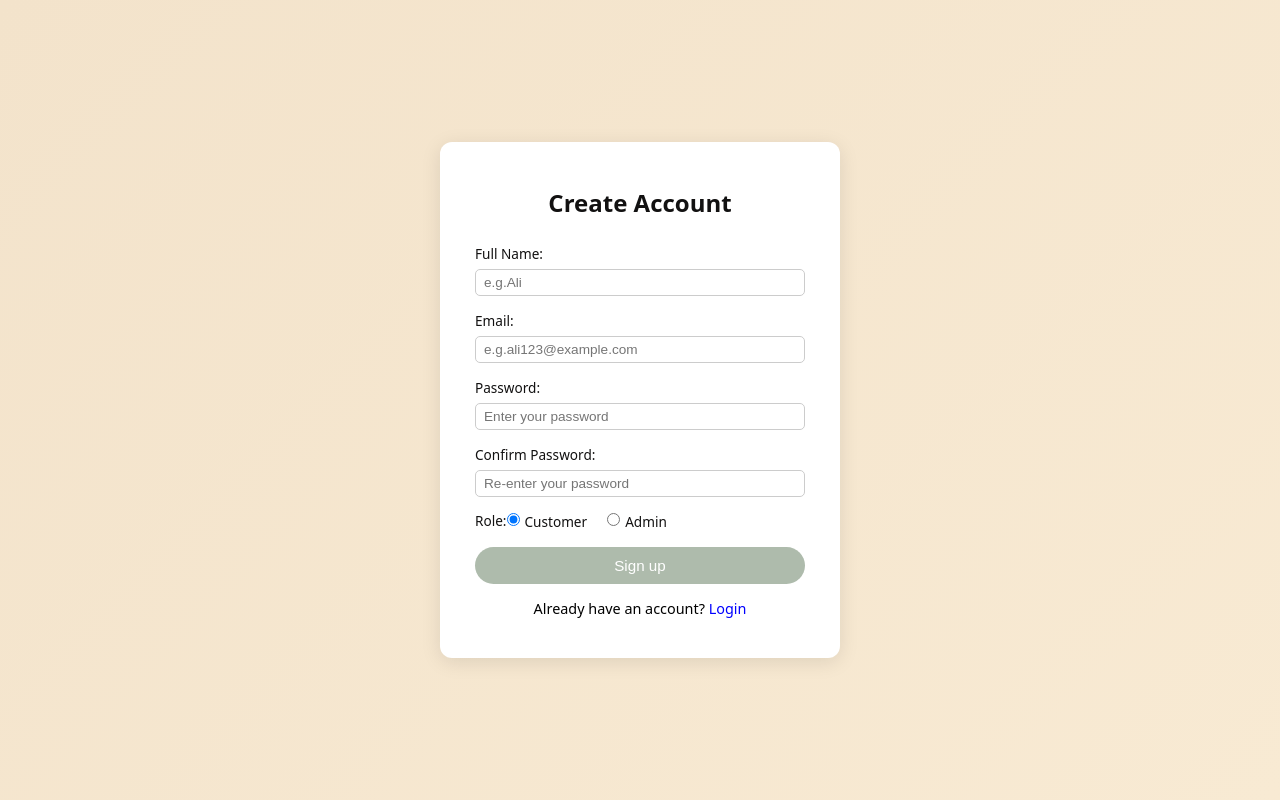
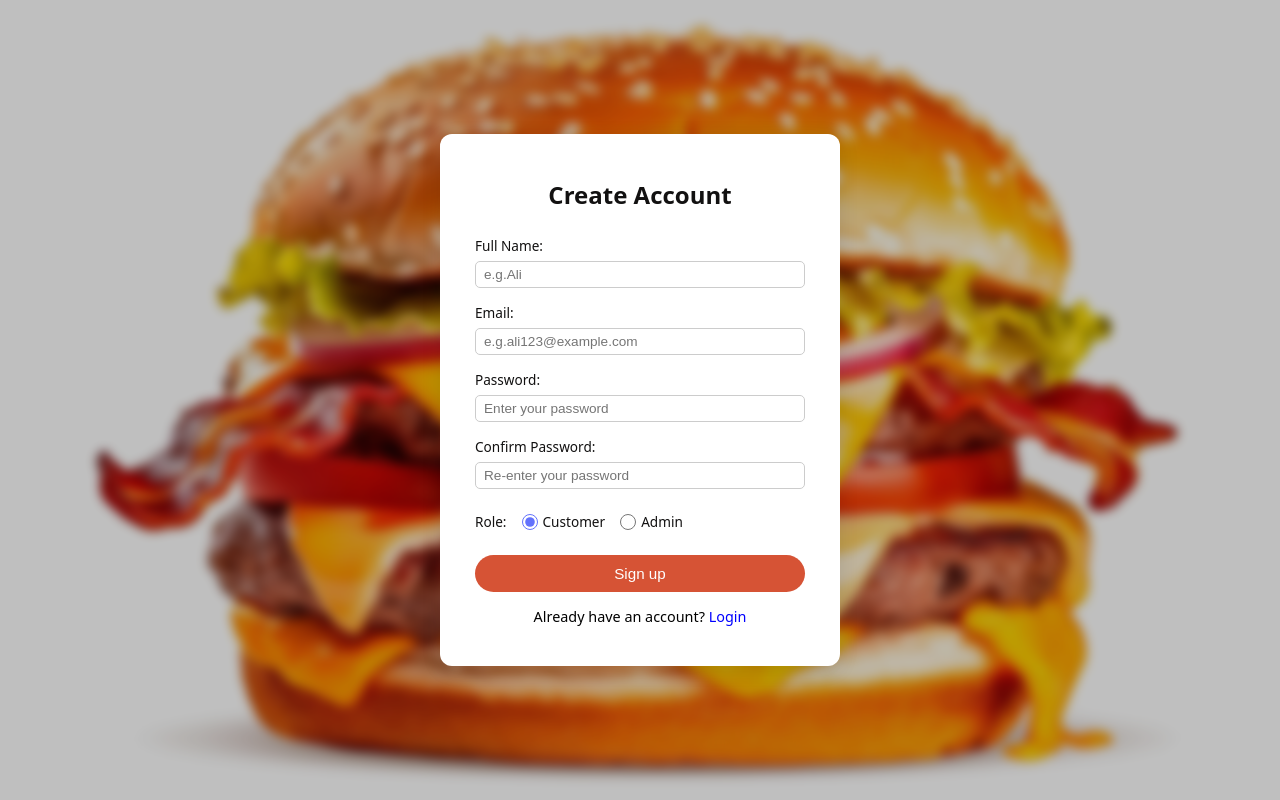
Before and after one commit to Eisha373/Bitezone, a React (Vite) app: page /signup in a window 1280 px wide. Built offline with nearby package versions, Linux system fonts and the light colour scheme.

Commit message:
added background image to UI,fixed radio button alignment in the signup page

```diff
--- a/src/auth.css
+++ b/src/auth.css
@@ -2,9 +2,36 @@
     display:flex;
     justify-content:center;
     align-items:center;
+    padding:20px;
     min-height:100vh;
-    background: linear-gradient(135deg, #f3e3cb, #f8ead3);   /* gradient */
-    padding:20px;
+    background-image: url("/images/background-image.jpg");
+  background-size: cover;
+  background-position: center;
+  position:relative;
+  overflow:hidden;
+}
+.auth-container::before {
+  content: "";
+  position: absolute;
+  top: -18px;
+  left: -18px;
+  right: -18px;
+  bottom: -18px;
+  background-image: inherit;
+  background-size: cover;
+  background-position: center;
+  filter: blur(5.5px);
+  z-index: 0;
+}
+.auth-container::after {
+  content: "";
+  position: absolute;
+  top: 0;
+  left: 0;
+  width: 100%;
+  height: 100%;
+  background-color: rgba(0, 0, 0, 0.25);
+  z-index: 0;
 }
 .auth-logo {
   width: 60px;
@@ -13,6 +40,8 @@
   margin: 0 auto 15px;
 }
 .auth-card {
+    position:relative;
+    z-index:1;
   background-color: #ffffff;
   padding: 40px 35px;
   border-radius: 12px;
@@ -61,15 +90,22 @@
     padding:10px 12px;
     border-radius:25px;
     border:none;
-    background-color:#aebbac;
+    background-color:#d65335;
     color:white;
     font-size:0.95rem;
     cursor:pointer;
     transition:background-color 0.1s ease;
 }
-.role-based-selector p {
-  margin-top: 15px;
+.role-based-selector{
+  margin-top: 8px;
   margin-bottom: 8px;
+  gap:15px;
+  align-items:center;
+  display:flex;
+  flex-wrap:wrap;
+}
+.role-based-selector p{
+  margin: 0;
   font-size: 0.9rem;
   color: #444;
   font-weight: 500;
@@ -79,14 +115,17 @@
   display: inline-flex;
   align-items: center;
   gap: 5px;
-  margin-right: 20px;
+  margin:0;
   font-weight: normal;
   cursor: pointer;
 }
 
 .radio-label input[type="radio"] {
-  width: auto;
+  width: 16px;
+  height: 16px;
+  margin: 0;
   display: inline-block;
+  accent-color: #6372fc;
 }
 
 .auth-card button[type="submit"]:hover{
@@ -128,7 +167,7 @@ margin-top:25px;
     font-weight:600;
 }
 .logout-actions button:first-child{
-    background-color:#aebbac;
+    background-color:#d65335;
     color:#121111;
 }
 .logout-actions button:first-child:hover{
@@ -137,7 +176,7 @@ margin-top:25px;
 }
 
 .logout-actions button:last-child{
-    background-color:#aebbac;
+    background-color:#d65335;
     color:#121111;
 }
 .logout-actions button:last-child:hover{
```
Also changed, not shown: public/images/background-image.jpg (renamed from src/assets/background-image.jpg).
